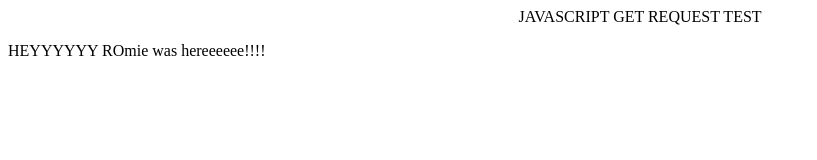
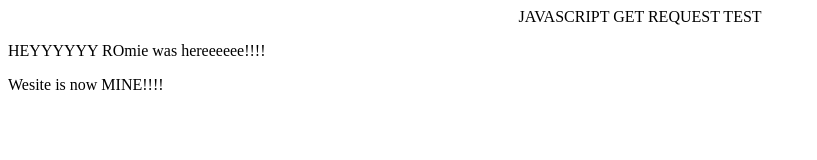
Before and after one commit to MiraEs/apiTest2, a plain HTML site: page index.html in a window 1280 px wide. Shown: the whole page, without its empty margins (0-817 px from the left). Drawn offline with Linux system fonts and the light colour scheme; no server answers.

Commit message:
first commit

```diff
--- a/index.html
+++ b/index.html
@@ -1,5 +1,6 @@
 <html>
     <head>
+        <title>API Test 2</title>
         <script type="text/javascript">
 
         var httpClient = function() {
@@ -28,5 +29,6 @@
     <body>
         <center> JAVASCRIPT GET REQUEST TEST</center>
         <p>HEYYYYYY ROmie was hereeeeee!!!!</p>
+        <p>Wesite is now MINE!!!!</p>
     </body>
 </html>
```
